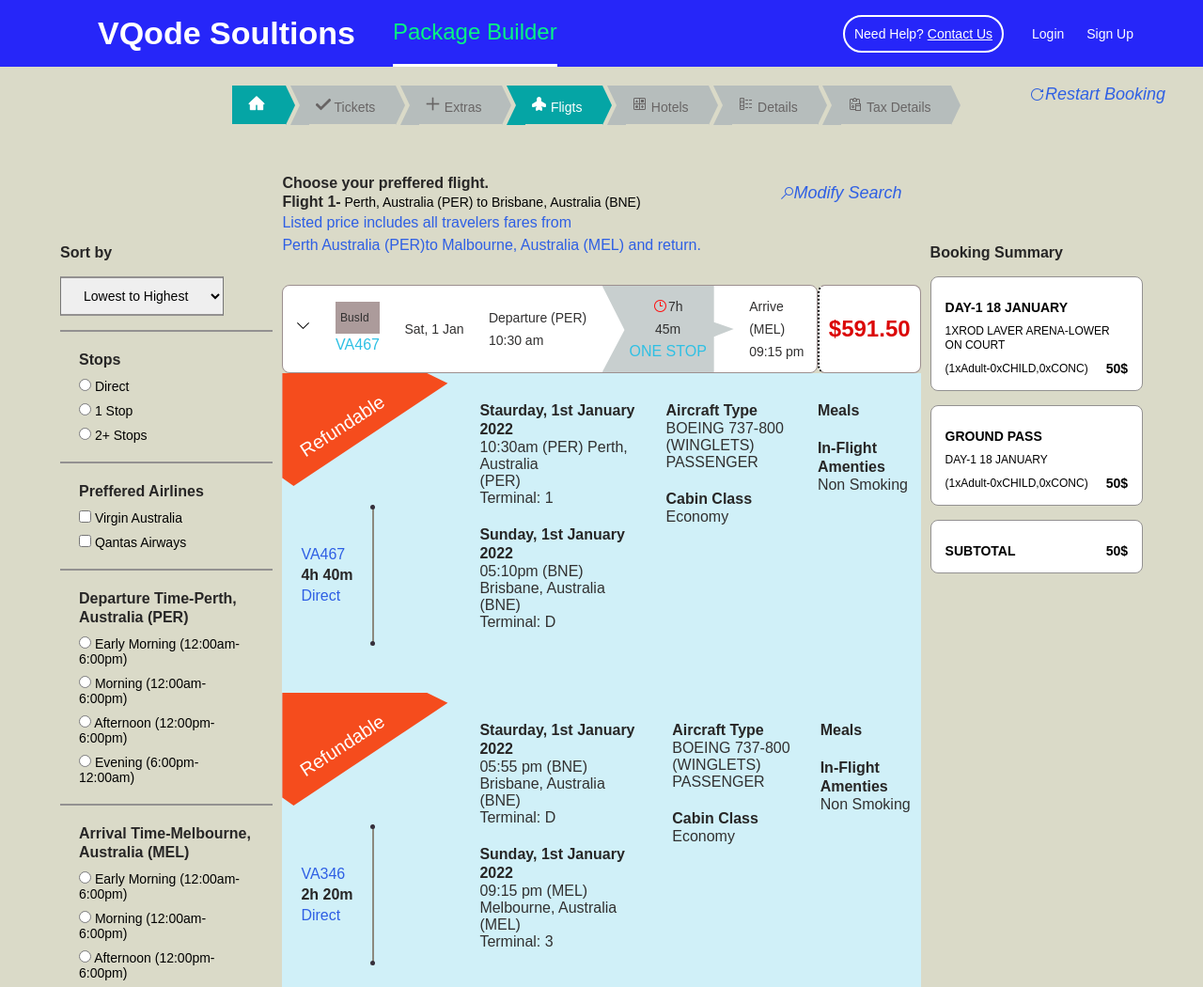
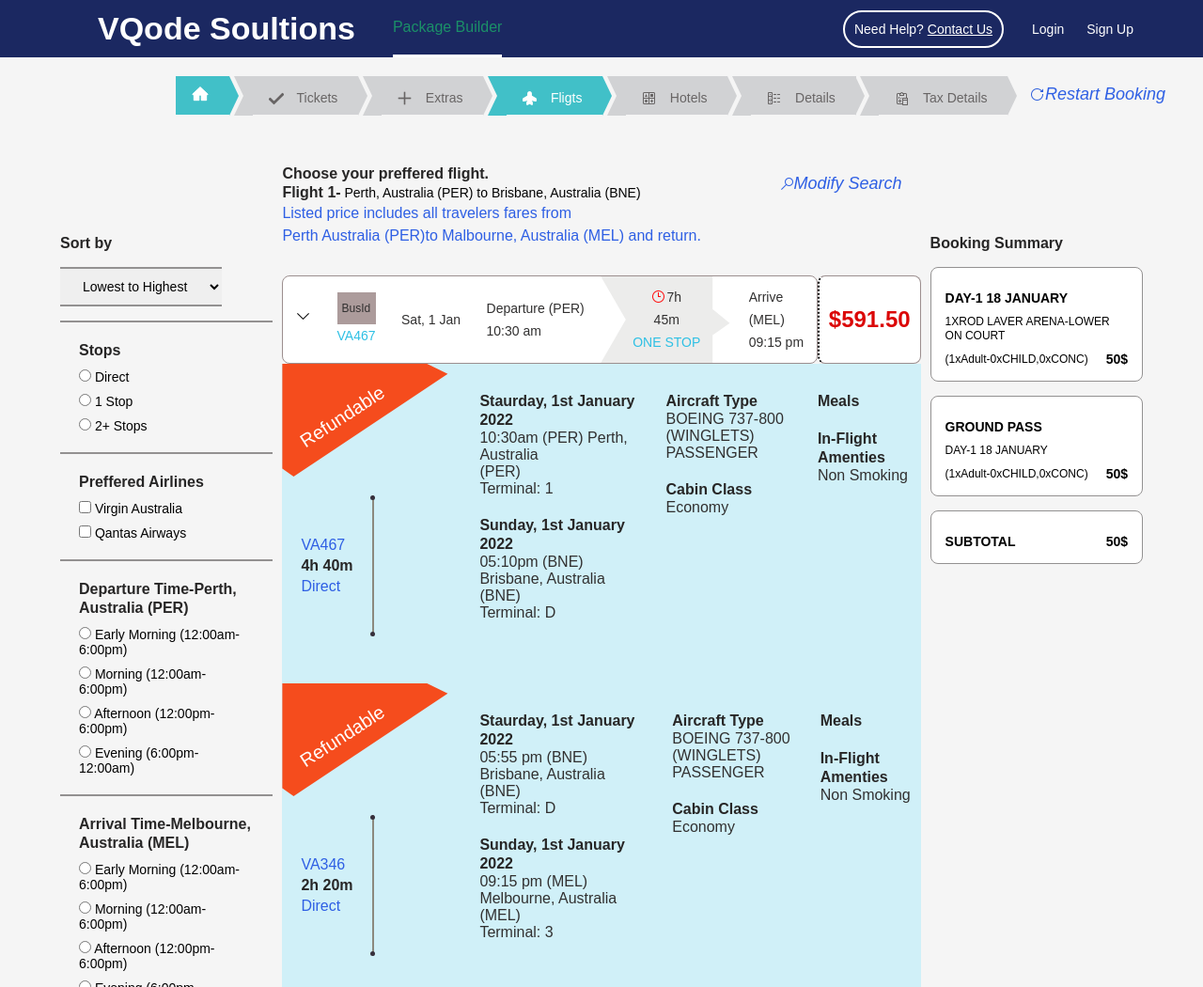
Before and after one commit to bilalafzal786/vqodetask, a plain HTML site: page index.html in a window 1280 px wide. Shown: the top 1050 px of the page at 94% size. Drawn offline with Linux system fonts and the light colour scheme.

Commit message:
second commit

```diff
--- a/index.html
+++ b/index.html
@@ -57,7 +57,7 @@
         <g fill="#ffffff" fill-rule="nonzero" stroke="none" stroke-width="none" stroke-linecap="butt" stroke-linejoin="none" stroke-miterlimit="10" stroke-dasharray="" stroke-dashoffset="0" font-family="none" font-weight="none" font-size="none" text-anchor="none" style="mix-blend-mode: normal"><path d="M245.4375,130.12501l-10.87501,11.75l-10.5625,-9.81251v91.9375h-80v-80h-32v80h-80v-91.9375l-10.5625,9.81251l-10.87501,-11.75l117.4375,-109z" id="strokeMainSVG" stroke="#ffffff" stroke-width="10" stroke-linejoin="round"></path><g transform="scale(16,16)" stroke="none" stroke-width="1" stroke-linejoin="miter"><path d="M8,1.32031l-7.33984,6.8125l0.67969,0.73438l0.66016,-0.61328v5.74609h5v-5h2v5h5v-5.74609l0.66016,0.61328l0.67969,-0.73437zM8,2.67969l5,4.64844v5.67188h-3v-5h-4v5h-3v-5.67187z"></path></g></g>
         </svg></a></li>
         <li><a href="">
-            <svg xmlns="http://www.w3.org/2000/svg" x="0px" y="0px"
+            <svg class="chveImage" xmlns="http://www.w3.org/2000/svg" x="0px" y="0px"
         width="16" height="16"
         viewBox="0,0,256,256"
         style="fill:#000000;">
@@ -65,19 +65,19 @@
         </svg>
             Tickets</a></li>
         <li><a href="">
-            <img src="./assets/images/icons8-plus-math-16.png" alt="">
+            <img src="./assets/images/icons8-plus-math-16.png" class="chveImage" alt="">
             Extras</a></li>
         <li class="center"><a href="">
-            <img src="./assets/images/icons8-airport-16.png" class="image-size" alt="">
+            <img src="./assets/images/icons8-airport-16.png" class="image-size chveImage" alt="">
             Fligts</a></li>
         <li><a href="">
-            <img src="./assets/images/icons8-medium-icons-16.png" alt="">
+            <img src="./assets/images/icons8-medium-icons-16.png" class="chveImage"   alt="">
             Hotels</a></li>
         <li><a href="">
-            <img src="./assets/images/icons8-details-16.png" alt="">
+            <img src="./assets/images/icons8-details-16.png" alt="" class="chveImage" >
             Details</a></li>
         <li><a href="">
-            <img src="./assets/images/icons8-accounting-16.png" alt="">
+            <img src="./assets/images/icons8-accounting-16.png" alt="" class="chveImage" >
             Tax Details</a></li>
         </ul>
         </div>
--- a/style.css
+++ b/style.css
@@ -6,7 +6,7 @@
 }
 
 body {
-  background-color: rgb(218, 218, 200);
+  background-color: #F5F5F5;
 }
 .container {
   width: 90%;
@@ -32,7 +32,7 @@ body {
 
 /*************************  Navbar*********************/
 nav {
-  background-color: rgb(38, 38, 249);
+  background-color: #1b2861;
 }
 .linksContainer{
     display: flex;
@@ -52,8 +52,8 @@ nav {
   color: rgb(229, 234, 237);
 }
 .linksContainer a {
-  color: rgb(8, 246, 131);
-  font-size: 24px;
+  color: #1B9068;
+  font-size: 16px;
 
   font-weight: 500;
   text-decoration: none;
@@ -102,10 +102,11 @@ ul.chevronbar {
   overflow: hidden;
 }
 
+
 ul.chevronbar li {
   vertical-align: top;
   position: relative;
-  background: rgb(182, 189, 188);
+  background: #D1D2D4;
   color: rgb(101, 96, 96);
   display: inline;
   border: none;
@@ -117,10 +118,13 @@ ul.chevronbar li {
   padding-right: 0.7em;
 }
 
+
 ul.chevronbar li a {
   text-decoration: none;
   padding: 0.5em;
   color: rgb(104, 101, 101);
+
+
 }
 
 ul.chevronbar li:before,
@@ -138,43 +142,43 @@ ul.chevronbar li:after {
 }
 
 ul.chevronbar li:before {
-  border-top-color: rgb(182, 189, 188);
-  border-bottom-color: rgb(182, 189, 188);
-  border-right-color: rgb(182, 189, 188);
+  border-top-color: #D1D2D4;
+  border-bottom-color: #D1D2D4;
+  border-right-color: #D1D2D4;
   right: 100%;
 }
 
 ul.chevronbar li:after {
-  border-left-color: rgb(182, 189, 188);
+  border-left-color: #D1D2D4;
   left: 100%;
   margin-left: -0.01em;
 }
 
 ul.chevronbar li.first{
   padding-left: 0.5em;
-  background: rgb(5, 165, 165);
+  background: #41C0C8;
 }
 ul.chevronbar li.center{
-  background: rgb(5, 165, 165);
+  background: #41C0C8;
 }
 ul.chevronbar li.center a{
     color: white;
 
 }
 ul.chevronbar li.center::after{
-   border-left-color: rgb(5, 165, 165);
+   border-left-color: #41C0C8;
 
 }
 ul.chevronbar li.center::before{
-   border-right-color: rgb(5, 165, 165);
-   border-top-color: rgb(5, 165, 165);
-   border-bottom-color: rgb(5, 165, 165);
+   border-right-color: #41C0C8;
+   border-top-color: #41C0C8;
+   border-bottom-color: #41C0C8;
 
 
 }
 
 ul.chevronbar li.first::after{
-   border-left-color: rgb(5, 165, 165);
+   border-left-color: #41C0C8;
 
 }
 li.first:before {
@@ -285,7 +289,7 @@ li.last:after {
   padding: 5px;
 }
 .headerColorPara {
-  font-size: 16px;
+  font-size: 14px;
   font-weight: 500;
   color: rgb(46, 192, 228);
   line-height: 24px;
@@ -313,17 +317,8 @@ li.last:after {
 .corners {
   text-align: center;
   width: 120px;
-  background-color: rgb(200, 207, 207);
-  clip-path: polygon(
-    85% 0,
-    85% 42%,
-    100% 50%,
-    85% 59%,
-    85% 100%,
-    0 100%,
-    17% 51%,
-    0 0
-  );
+  background-color: #ECECEB;
+ clip-path: polygon(85% 0, 85% 38%, 98% 54%, 85% 68%, 85% 100%, 0 100%, 19% 50%, 0 0);
 }
 .flex {
   display: flex;
@@ -403,7 +398,7 @@ li.last:after {
   color: white;
   padding: 10px 25px;
   border: none;
-  min-width: 250px;
+  min-width: 220px;
   border-radius: 30px;
   cursor: pointer;
 }
@@ -437,13 +432,22 @@ li.last:after {
     flex-direction: column;
     gap:10px
 }
+.chveImage{
+  margin: 0 10px;
+display: inline;
+vertical-align: middle;
+}
 
 /**********************Price Range***********************/
 .priceRange{
   padding: 10px 20px;
+
   border-top:2px solid rgb(147, 145, 145);
   border-bottom:2px solid rgb(147, 145, 145);
+  border-left: 0;
+  border-right: none;
   margin: 15px 0;
+  background-color: #EFEFEF;
 
 }
 .priceRange:focus{
```
